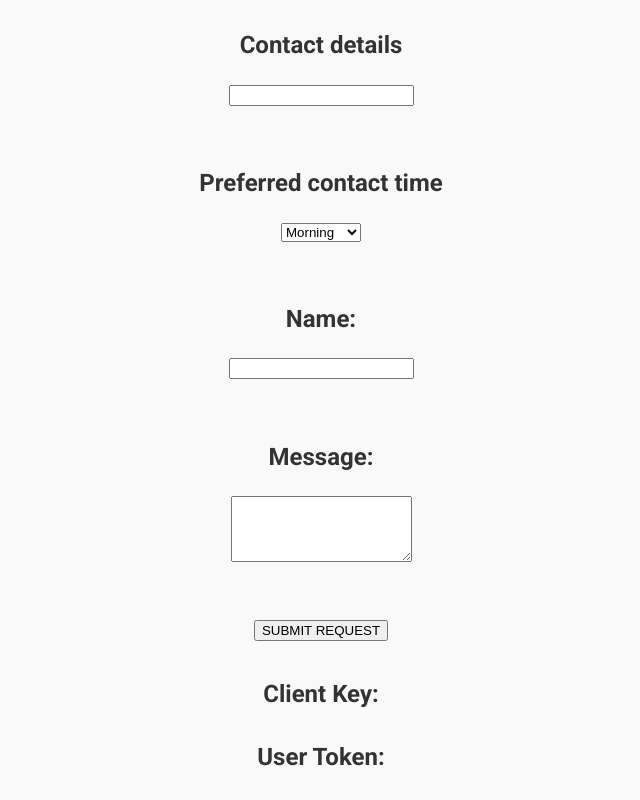
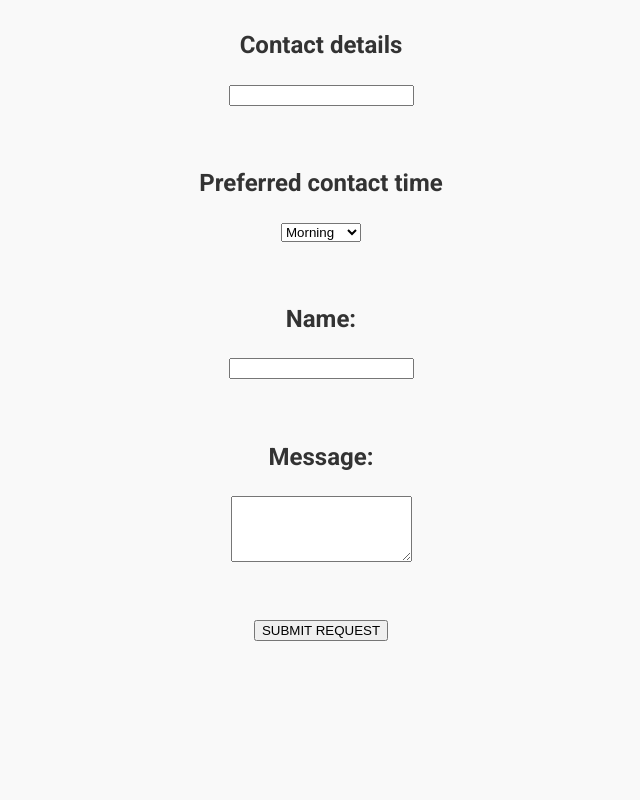
Before and after one commit to taskin-saadman/strata-housing-committee, a Next.js app: page /maintenance in a window 1280 px wide. Shown: the part 410-1210 px from the top of the page, without its empty margins (319-959 px from the left). After the commit the page ends 1081 px from the top, so only its background shows below. Built offline with nearby package versions, Linux system fonts and the light colour scheme.

Commit message:
Was mistakenly displaying env variables before fix

```diff
--- a/app/maintenance/page.js
+++ b/app/maintenance/page.js
@@ -37,8 +37,6 @@ export default function ContactPage() {
           <textarea rows="4" /><br />
           <button type="submit">SUBMIT REQUEST</button>
         </form>
-        <p>Client Key: {clientKey}</p>
-        <p>User Token: {userToken}</p>
       </h2>
     </main>
   );
```
